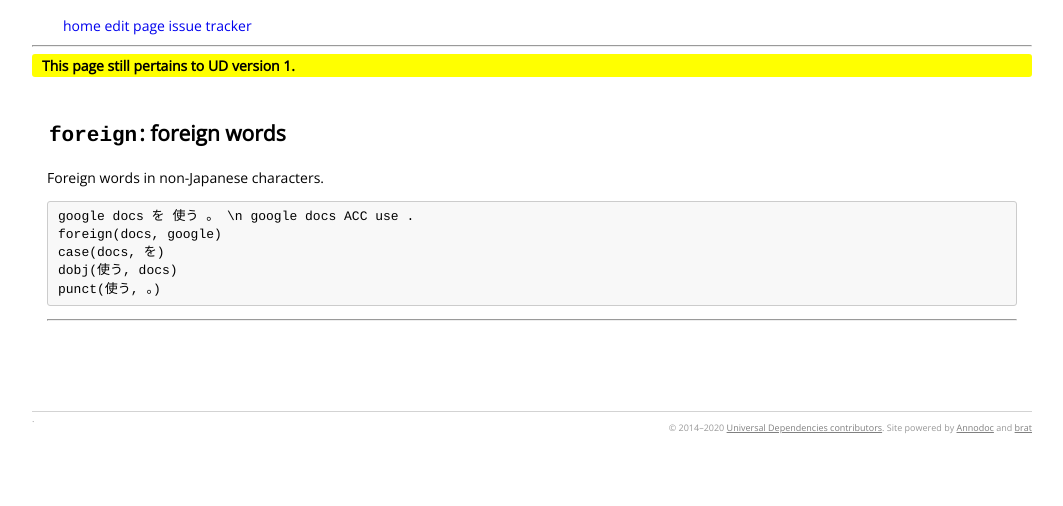
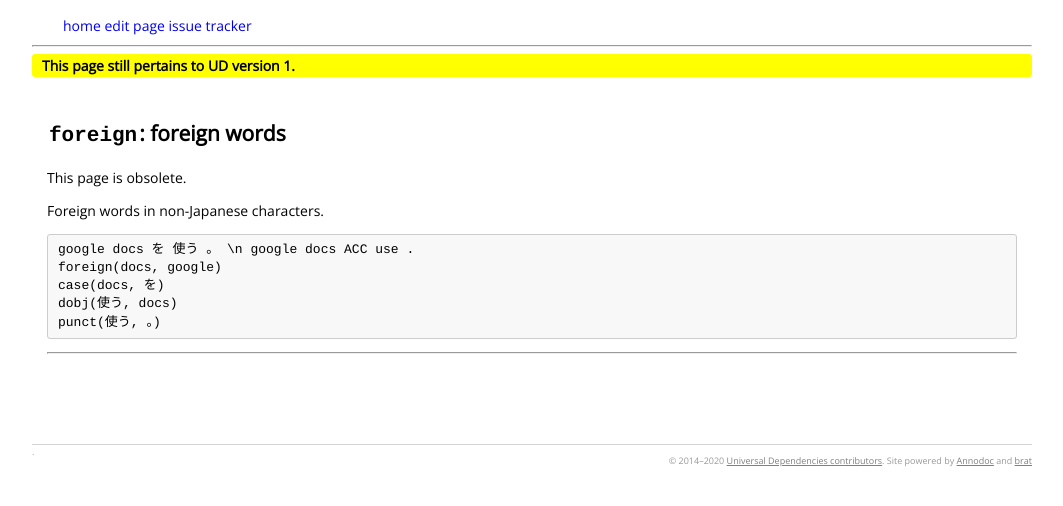
Before and after one commit to udjapanese/docs, a Jekyll site: the page built from _ja/dep/foreign.md, in a window 1280 px wide. Shown: the top 506 px of the page, without its empty margins (108-1171 px from the left). Built offline with Jekyll 4.4.1, drawn with Linux system fonts in a browser that asks for light colours; nearby versions of some CDN libraries; comment, search, counter and statistics services are not loaded.

Commit message:
Update foreign.md

```diff
--- a/_ja/dep/foreign.md
+++ b/_ja/dep/foreign.md
@@ -2,7 +2,10 @@
 layout: relation
 title: 'foreign'
 shortdef: 'foreign words'
+udver: '1'
 ---
+
+This page is obsolete.
 
 Foreign words in non-Japanese characters.
 
```
